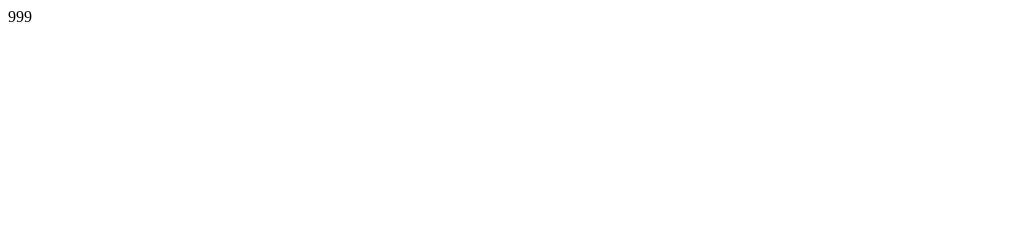
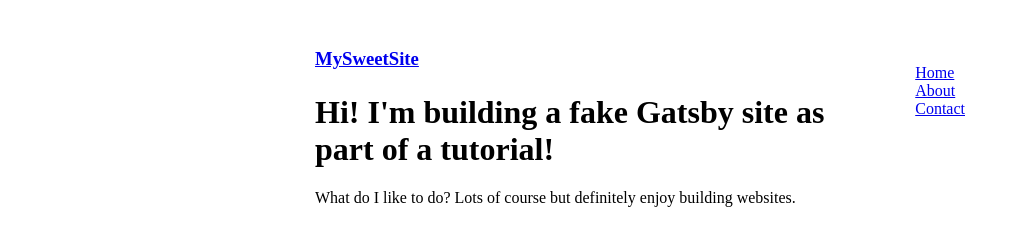
Before and after one commit to ParseDark/hawei, a Gatsby site: page / in a window 1280 px wide. Shown: the whole page, without its empty margins (0-1018 px from the left). Built offline with nearby package versions, Linux system fonts and the light colour scheme; Gatsby itself is replaced by a stand-in of ours.

Commit message:
feat: add layout component.

```diff
--- a/package.json
+++ b/package.json
@@ -8,7 +8,7 @@
     "build": "gatsby build --prefix-paths",
     "deploy": "gatsby build --prefix-paths && gh-pages -d public -r https://$TOKEN@github.com/ParseDark/hawei.git",
     "format": "prettier --write \"**/*.{js,jsx,json,md}\"",
-    "start": "npm run develop",
+    "start": "gatsby develop",
     "serve": "gatsby serve",
     "clean": "gatsby clean",
     "test": "echo \"Write tests! -> https://gatsby.dev/unit-testing\" && exit 1",
--- /dev/null
+++ b/src/components/layout.js
@@ -0,0 +1,25 @@
+import React from 'react';
+import {Link} from 'gatsby';
+
+// 文章布局， 带导航栏
+const ListLink = props => (
+    <li>
+        <Link to={props.to}>{props.children}</Link>
+    </li>
+)
+
+export default ({ children }) => (
+    <div style={{ margin: `3rem auto`, maxWidth: 650, padding: `0 1rem` }}>
+      <header style={{ marginBottom: `1.5rem` }}>
+        <Link to="/" style={{ textShadow: `none`, backgroundImage: `none` }}>
+          <h3 style={{ display: `inline` }}>MySweetSite</h3>
+        </Link>
+        <ul style={{ listStyle: `none`, float: `right` }}>
+          <ListLink to="/">Home</ListLink>
+          <ListLink to="/about/">About</ListLink>
+          <ListLink to="/contact/">Contact</ListLink>
+        </ul>
+      </header>
+      {children}
+    </div>
+  )
--- a/src/pages/index.js
+++ b/src/pages/index.js
@@ -1,3 +1,12 @@
 import React from "react"
+import Layout from "../components/layout"
 
-export default () => <div>999</div>
+export default () => (
+  <Layout>
+    <h1>Hi! I'm building a fake Gatsby site as part of a tutorial!</h1>
+    <p>
+      What do I like to do? Lots of course but definitely enjoy building
+      websites.
+    </p>
+  </Layout>
+)
```
Also changed, not shown: src/pages/about.js (added, +8 -0 lines).
